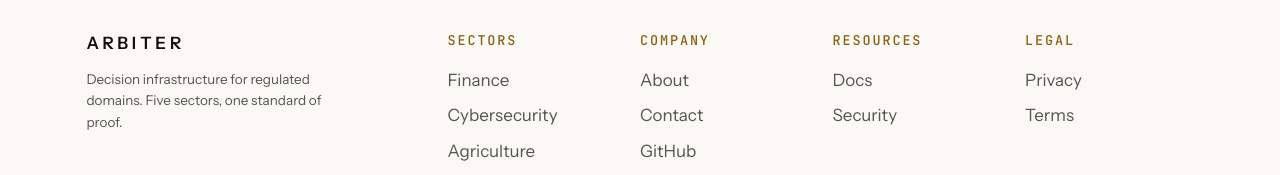
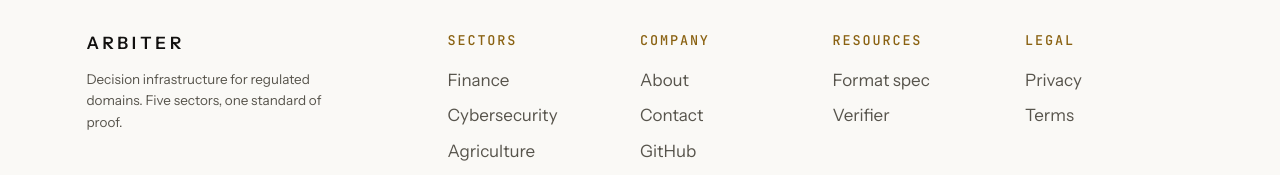
Before and after one commit to dayeon603-pixel/arbiter-web, a Next.js app: page / in a window 1280 px wide. Shown: the part 5434-5609 px from the top of the page. Built offline with nearby package versions, Linux system fonts and the light colour scheme.

Commit message:
footer: name the resource links for what they are
"Security" pointed at the offline verifier, which is not a security page.
The two links are the format spec and the verifier, so they say that.

```diff
--- a/components/site/Footer.tsx
+++ b/components/site/Footer.tsx
@@ -38,8 +38,8 @@ export default function Footer() {
         <nav className="footer__col" aria-label="Resources">
           <h2 className="eyebrow">Resources</h2>
           <ul>
-            <li><a href={externalLinks.spec}>Docs</a></li>
-            <li><a href={externalLinks.verifier}>Security</a></li>
+            <li><a href={externalLinks.spec}>Format spec</a></li>
+            <li><a href={externalLinks.verifier}>Verifier</a></li>
           </ul>
         </nav>
 
```
Also changed, not shown: 36 other files (tests, documents, lock files or other folders).
